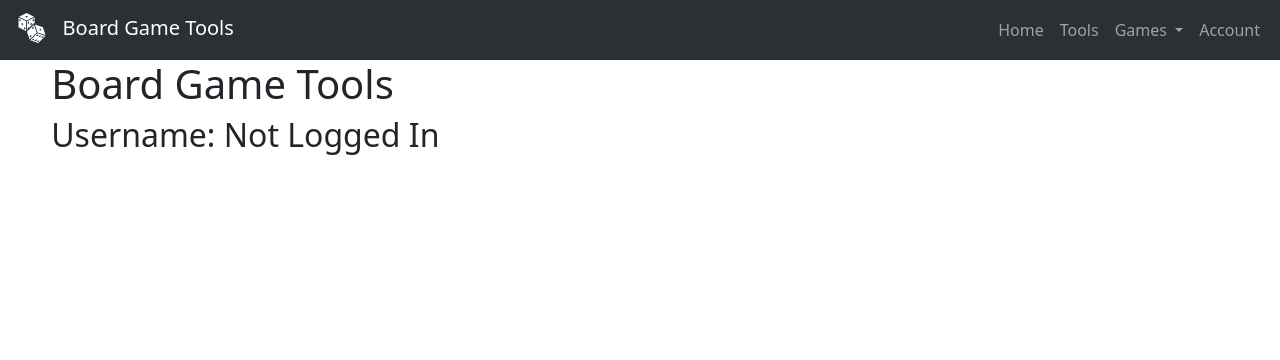
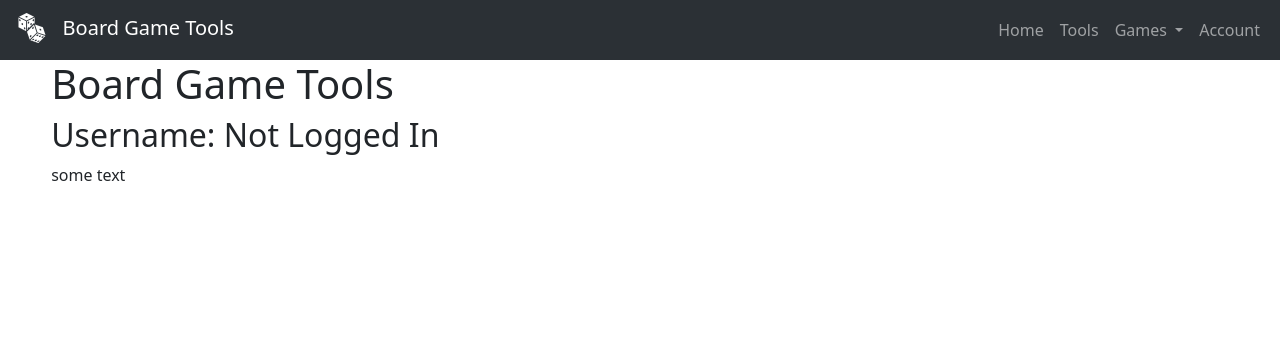
Before and after one commit to jjooee292/cs50-final-project, a Flask app: page / in a window 1280 px wide. Shown: the top 360 px of the page. Run offline with Flask 3, Linux system fonts and the light colour scheme; some libraries are stand-ins or nearby versions.

Commit message:
git test

```diff
--- a/templates/index.html
+++ b/templates/index.html
@@ -7,6 +7,7 @@
 {% block main %}
     <h1>Board Game Tools</h1>
     <h2>Username: {{ username }}</h2>
+    <p>some text</p>
 {% endblock %}
 
 {% block footer %}
```
